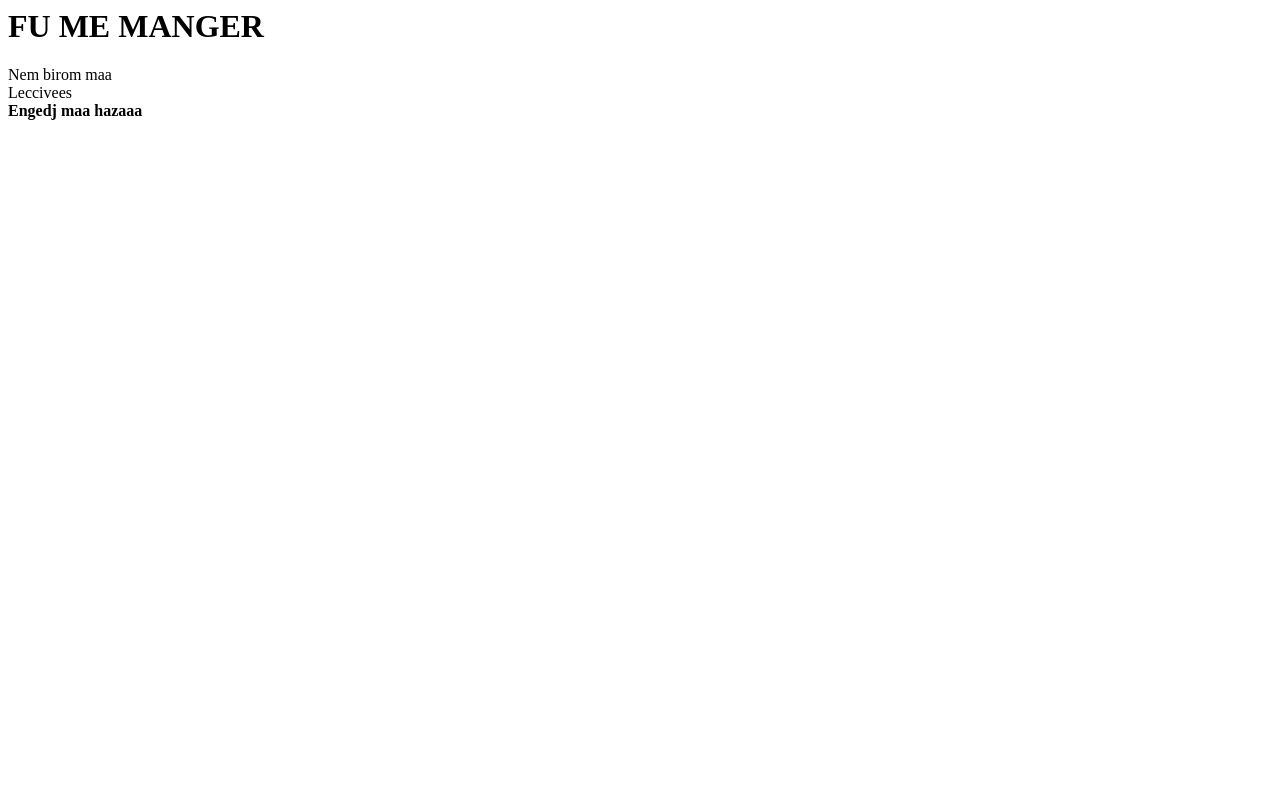
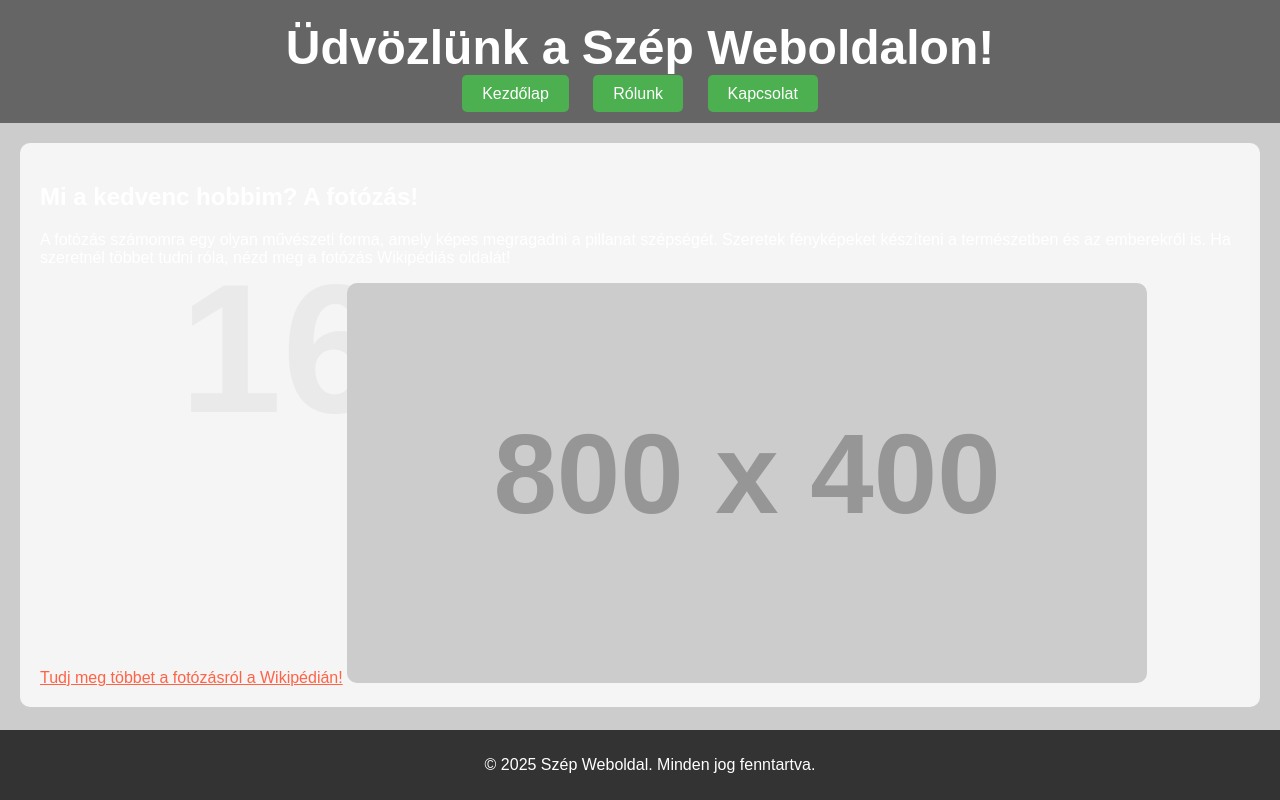
Before and after one commit to emszi/fobiviragh, a plain HTML site: page index.html in a window 1280 px wide. Drawn offline with Linux system fonts and the light colour scheme; placeholder pictures from the web are drawn by us.

Commit message:
index.html chatgpt update

```diff
--- a/index.html
+++ b/index.html
@@ -1,7 +1,97 @@
+<!DOCTYPE html>
+<html lang="hu">
 <head>
-<title>Szecsi.core</title>
+    <meta charset="UTF-8">
+    <meta name="viewport" content="width=device-width, initial-scale=1.0">
+    <meta http-equiv="X-UA-Compatible" content="ie=edge">
+    <title>Szép Weboldal</title>
+    <style>
+        body {
+            font-family: Arial, sans-serif;
+            margin: 0;
+            padding: 0;
+            background-color: #f0f8ff;
+            background-image: url('https://via.placeholder.com/1600x900.png?text=Szép+Hátter+Kép');
+            background-size: cover;
+            background-position: center;
+            color: #fff;
+        }
+
+        header {
+            background-color: rgba(0, 0, 0, 0.5);
+            padding: 20px 0;
+            text-align: center;
+        }
+
+        h1 {
+            font-size: 3em;
+            margin: 0;
+        }
+
+        nav {
+            margin-top: 10px;
+        }
+
+        nav a {
+            text-decoration: none;
+            color: #fff;
+            padding: 10px 20px;
+            margin: 0 10px;
+            background-color: #4CAF50;
+            border-radius: 5px;
+        }
+
+        nav a:hover {
+            background-color: #45a049;
+        }
+
+        .content {
+            padding: 20px;
+            max-width: 1200px;
+            margin: 20px auto;
+            background-color: rgba(255, 255, 255, 0.8);
+            border-radius: 10px;
+        }
+
+        .content img {
+            max-width: 100%;
+            border-radius: 10px;
+        }
+
+        footer {
+            background-color: #333;
+            color: white;
+            text-align: center;
+            padding: 10px;
+            position: fixed;
+            width: 100%;
+            bottom: 0;
+        }
+
+        .link {
+            color: #ff6347;
+        }
+    </style>
 </head>
 <body>
-<h1>FU ME MANGER</h1>
-<div>Nem birom maa<br>Leccivees<br><b>Engedj maa hazaaa</b></div>
+    <header>
+        <h1>Üdvözlünk a Szép Weboldalon!</h1>
+        <nav>
+            <a href="#home">Kezdőlap</a>
+            <a href="#about">Rólunk</a>
+            <a href="#contact">Kapcsolat</a>
+        </nav>
+    </header>
+
+    <div class="content">
+        <h2>Mi a kedvenc hobbim? A fotózás!</h2>
+        <p>A fotózás számomra egy olyan művészeti forma, amely képes megragadni a pillanat szépségét. Szeretek fényképeket készíteni a természetben és az emberekről is. Ha szeretnél többet tudni róla, nézd meg a fotózás Wikipédiás oldalát!</p>
+        <a href="https://hu.wikipedia.org/wiki/Fot%C3%B3z%C3%A1s" target="_blank" class="link">Tudj meg többet a fotózásról a Wikipédián!</a>
+        <img src="https://via.placeholder.com/800x400.png?text=Fotózás+Példa" alt="Fotózás Példa">
+    </div>
+
+    <footer>
+        <p>&copy; 2025 Szép Weboldal. Minden jog fenntartva.</p>
+    </footer>
 </body>
+</html>
```
